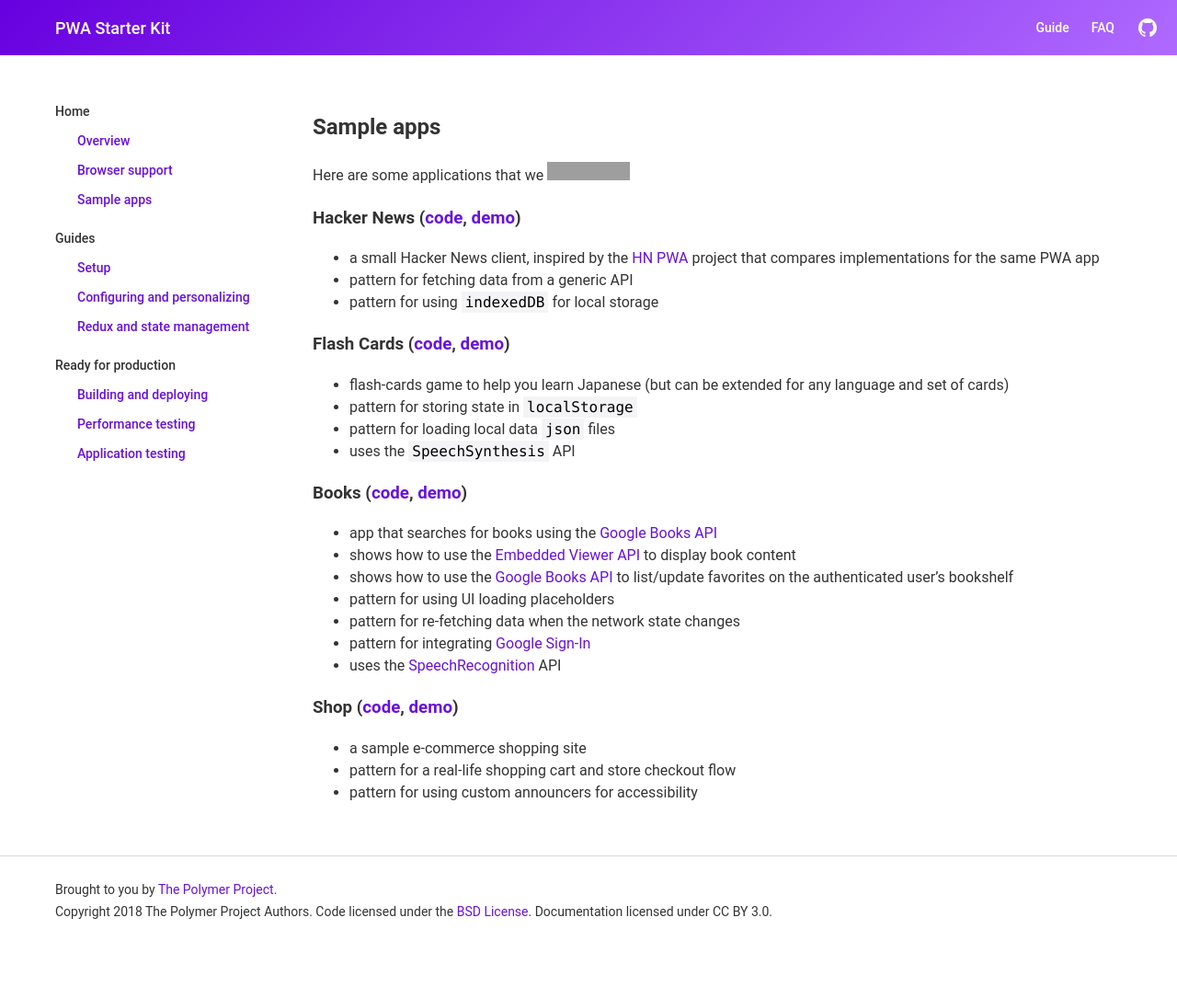
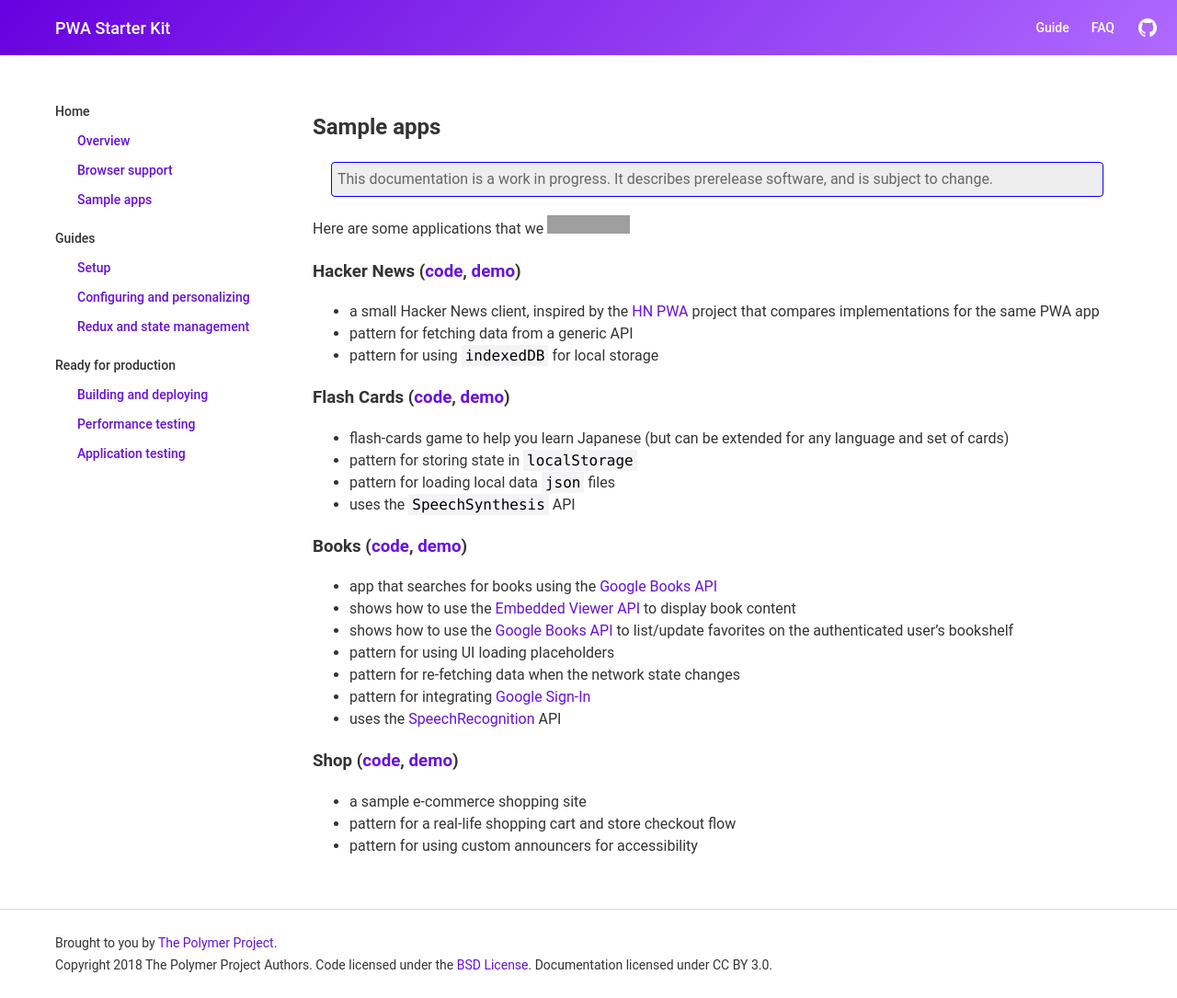
Before and after one commit to Polymer/pwa-starter-kit, a Jekyll site: the page built from sample-apps.md, in a window 1280 px wide and 1085 px high. Shown: the whole window at 92% size. Built offline with Jekyll 4.4.1, drawn with Linux system fonts in a browser that asks for light colours; some web fonts are replaced; grey boxes are pictures that could not be loaded.

Commit message:
Add prerelease disclaimer.

```diff
--- a/_layouts/post.html
+++ b/_layouts/post.html
@@ -57,6 +57,8 @@
       {{ page.title }}
     </h1>
 
+    <div class="disclaimer">This documentation is a work in progress. It describes prerelease software, and is subject to change.</div>
+
     {{ content }}
   </article>
 </main>
--- a/css/main.css
+++ b/css/main.css
@@ -244,6 +244,15 @@
   min-width: 1px;
 }
 
+.disclaimer {
+  border: 1px solid blue;
+  margin: 20px 20px;
+  padding: 6px;
+  border-radius: 4px;
+  color: #666;
+  background-color: #eee;
+}
+
 .prevnext {
   display: flex;
   justify-content: space-between;
```
